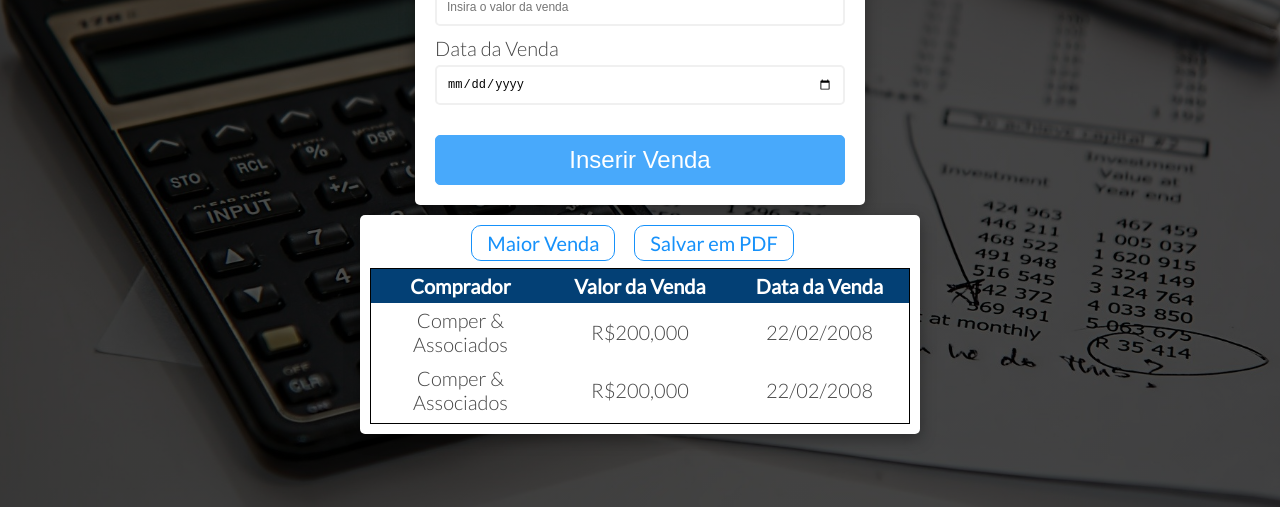
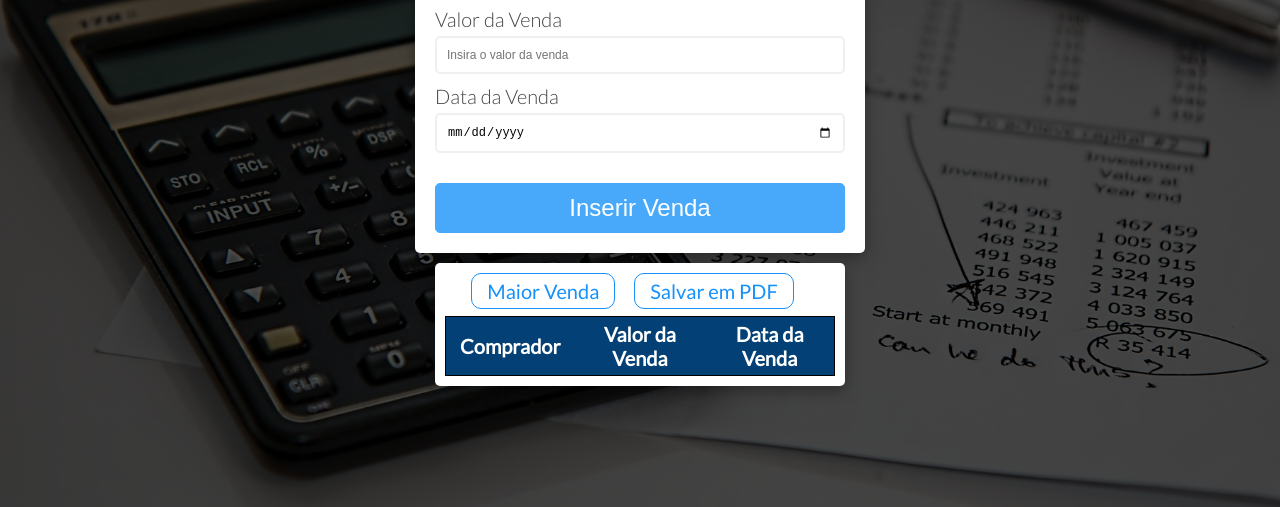
Before and after one commit to Will-Andrade/teste-tecnico-movere-software, a plain HTML site: page index.html in a window 1280 px wide. Shown: the part 293-800 px from the top of the page. Drawn offline with Linux system fonts and the light colour scheme.

Commit message:
finishes the project general structure

```diff
--- a/index.html
+++ b/index.html
@@ -39,7 +39,6 @@
                     <a href="#">Maior Venda</a>
                     <a href="#">Salvar em PDF</a>
                 </caption>
-
                 <thead>
                     <tr>
                         <th>Comprador</th>
@@ -48,50 +47,9 @@
                     </tr>
                 </thead>
                 <tbody>
-                    <tr>
-                        <td>Comper & Associados</td>
-                        <td>R$200,000</td>
-                        <td>22/02/2008</td>
-                    </tr>
-                    <tr>
-                        <td>Comper & Associados</td>
-                        <td>R$200,000</td>
-                        <td>22/02/2008</td>
-                    </tr>
-                    <tr>
-                        <td>Comper & Associados</td>
-                        <td>R$200,000</td>
-                        <td>22/02/2008</td>
-                    </tr>
-                    <tr>
-                        <td>Comper & Associados</td>
-                        <td>R$200,000</td>
-                        <td>22/02/2008</td>
-                    </tr>
-                    <tr>
-                        <td>Comper & Associados</td>
-                        <td>R$200,000</td>
-                        <td>22/02/2008</td>
-                    </tr>
-                    <tr>
-                        <td>Comper & Associados Incorporados</td>
-                        <td>R$200,000</td>
-                        <td>22/02/2008</td>
-                    </tr>
-                    <tr>
-                        <td>Comper & Associados</td>
-                        <td>R$200,000</td>
-                        <td>22/02/2008</td>
-                    </tr>
                 </tbody>
             </table>
         </div>
-
-
-        <!-- <div class="button-container">
-            <button type="button">Maior Venda</button>
-            <button type="button">Salvar em PDF</button>
-        </div> -->
     </main>
 
     <script src="app.js"></script>
```
